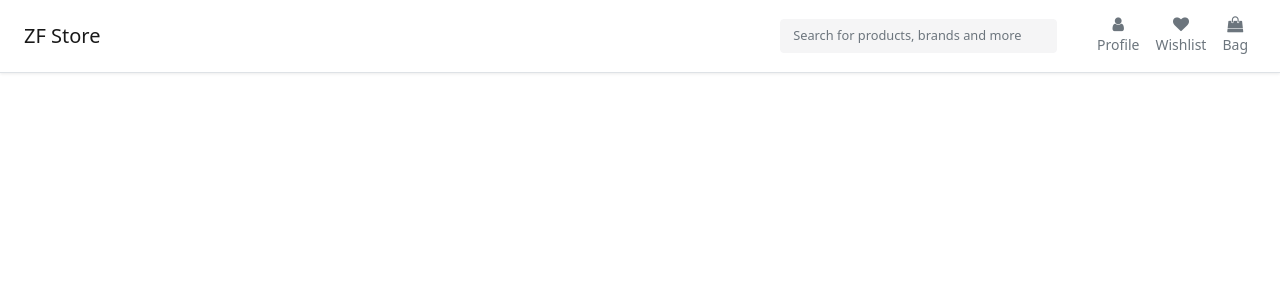
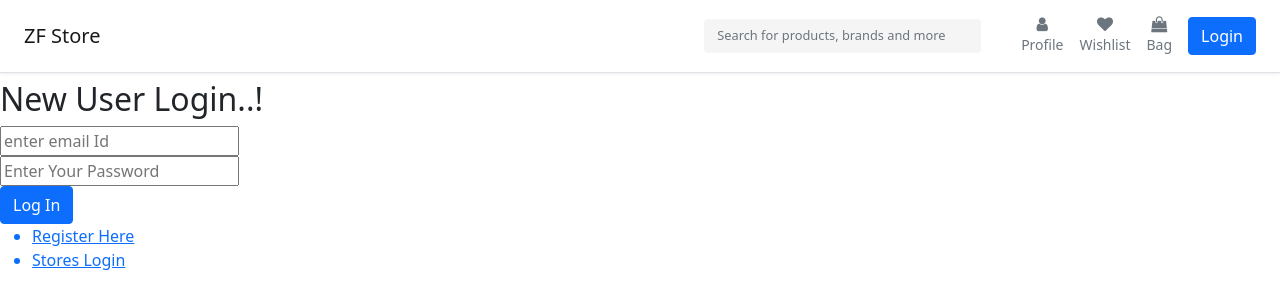
Before and after one commit to ramunaidubobbili/zf-store, a React (Create React App) app: page /login in a window 1280 px wide. Shown: the top 308 px of the page. Built offline with nearby package versions, Linux system fonts and the light colour scheme.

Commit message:
cart changes

```diff
--- a/src/App.js
+++ b/src/App.js
@@ -2,6 +2,7 @@ import React from "react";
 import { BrowserRouter as Router, Switch, Route } from "react-router-dom";
 
 import Header from './components/header';
+import Login from "./components/login/login"
 import Home from "./components/home";
 import Profile from './components/profile/profile';
 import Cart from "./components/cart/cart";
@@ -17,6 +18,9 @@ function App() {
           <Switch>
             <Route exact path="/">
               <Home/>
+            </Route>
+            <Route path="/login">
+              <Login/>
             </Route>
             <Route path="/profile">
               <Profile/>
--- a/src/components/cart/cart.jsx
+++ b/src/components/cart/cart.jsx
@@ -30,14 +30,12 @@ class Cart extends React.Component {
     }
 
     totalPrice = (data) => {
-        debugger;
         const totalPrice = data.reduce((a, item) =>  a + parseInt(item.price*item.quantity, 10), 0);
         console.log("Total Price:"+totalPrice);
         return totalPrice;
     }
 
     increaseQunatity = (item) => {
-        debugger;
         let data  = {
             quantity: item.quantity+1
         }
--- a/src/components/header.jsx
+++ b/src/components/header.jsx
@@ -25,7 +25,7 @@ class Header extends React.Component{
                                     <form className="d-flex w-25 me-4">
                                         <input className="form-control search-control me-2" type="search" placeholder="Search for products, brands and more" aria-label="Search"/>
                                     </form>
-                                    <ul className="nav col-12 col-lg-auto my-2 justify-content-center my-md-0 text-small">
+                                    <ul className="nav col-12 col-lg-auto my-2 justify-content-center align-items-center my-md-0 text-small">
                                         <li>
                                             <Link to="/profile" className="nav-link text-secondary text-center px-2 py-0">
                                                 <i className="fa fa-user d-block mx-auto"></i>
@@ -44,6 +44,9 @@ class Header extends React.Component{
                                                 <small>Bag</small>
                                             </Link>
                                         </li>
+                                        <li>
+                                            <Link to="/login" className="btn btn-primary ms-2">Login</Link>
+                                        </li>
                                     </ul>
                                 </div>
                             </div>
--- /dev/null
+++ b/src/components/login/login.jsx
@@ -0,0 +1,47 @@
+import React from 'react';
+import {Link} from 'react-router-dom';
+
+class Login extends React.Component{
+    constructor(props){
+        super(props);
+        this.state={
+            email: '',
+            password:''
+        }
+    }
+
+    handleChange = (e) => {
+        const { name, value } = e.target
+        this.setState({ [name]: value })
+    }
+
+    handleSubmit = (e) => {
+        e.preventDefault()
+    }
+
+
+    render() {
+        return (
+            <div className='login'>
+                <h2>New User Login..!</h2>
+                <form onSubmit= {this.handleSubmit} >
+                    <input type='email' name='Email' placeholder='enter email Id' required onChange ={this.handleChange} />
+                    <br></br>
+                    <input type='password' name='Password' placeholder='Enter Your Password' required onChange={this.handleChange} />
+                    <br></br>
+                    <button type="submit" onSubmit={this.handleSubmit} class="btn btn-primary btn-block">Log In</button>
+                    <ul >
+                    <Link to="/register">
+                            <li>Register Here</li>
+                        </Link>
+                        <Link to="/store">
+                            <li>Stores Login</li>
+                        </Link>
+                    </ul>
+                </form>
+            </div>
+            )
+    }
+}
+
+export default Login;
```
Also changed, not shown: src/components/login/reg.jsx (added, +30 -0 lines).
